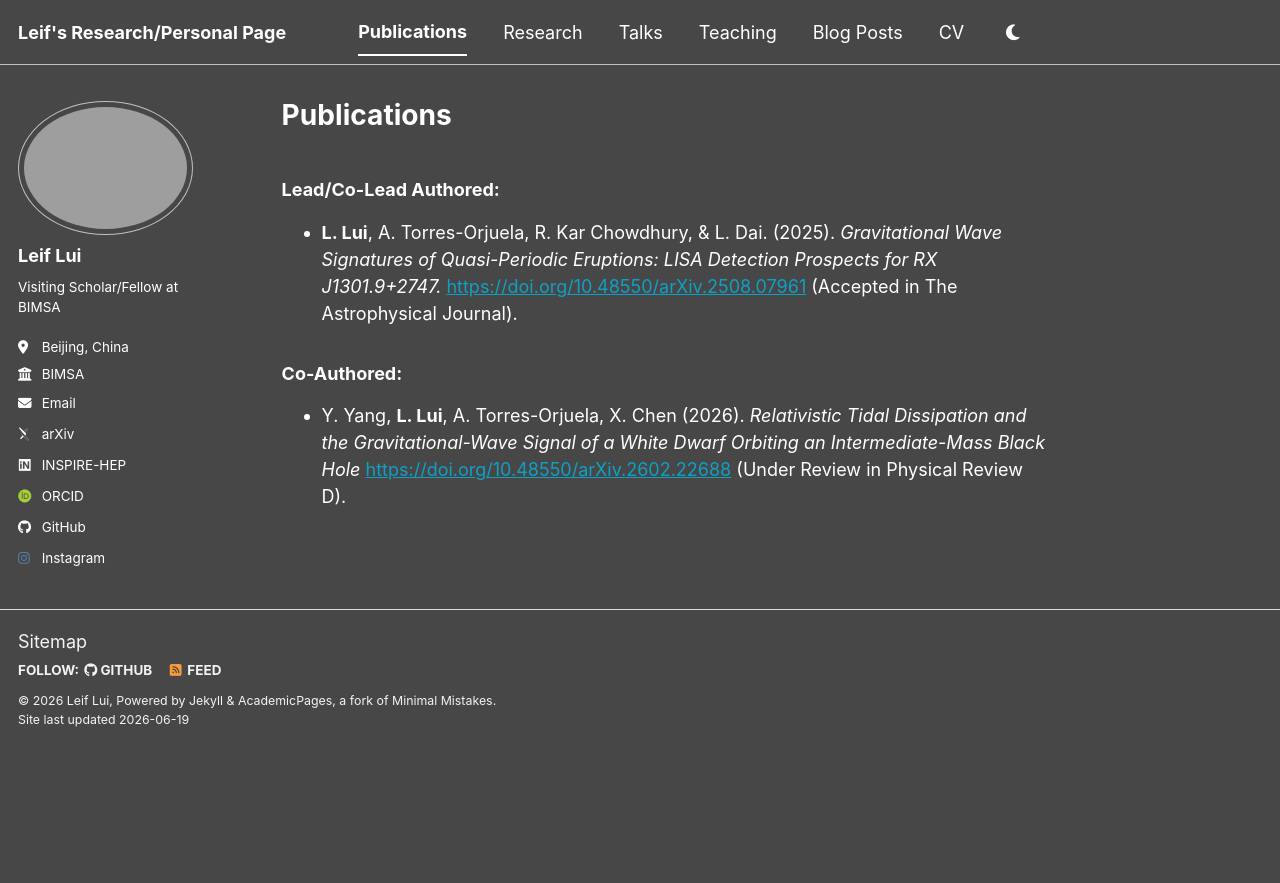
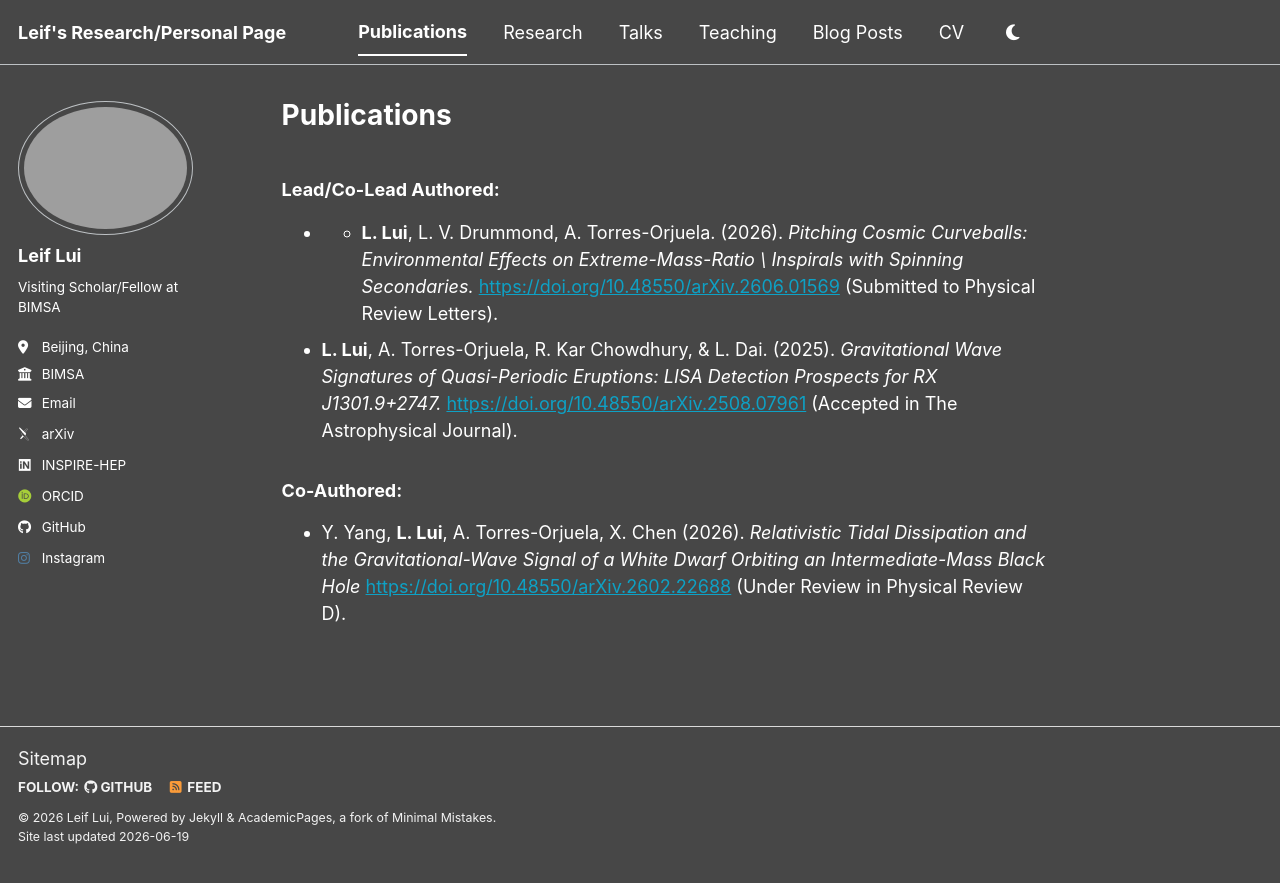
Before and after one commit to leiflui/leiflui.github.io, a Jekyll site: the page built from _pages/publications.md, in a window 1280 px wide. Shown: the top 883 px of the page. Built offline with Jekyll 4.4.1, drawn with Linux system fonts in a browser that asks for light colours; some web fonts are replaced; a script bundle is joined from its source files by our own code; library files that are not in the unit come from our copies.

Commit message:
Update publications.md

```diff
--- a/_pages/publications.md
+++ b/_pages/publications.md
@@ -5,6 +5,7 @@
 ---
 
 ### Lead/Co-Lead Authored:
+- - **L. Lui**, L. V. Drummond, A. Torres-Orjuela. (2026). *Pitching Cosmic Curveballs: Environmental Effects on Extreme-Mass-Ratio \\ Inspirals with Spinning Secondaries.* [https://doi.org/10.48550/arXiv.2606.01569](https://arxiv.org/abs/2606.01569) (Submitted to Physical Review Letters).
 - **L. Lui**, A. Torres-Orjuela, R. Kar Chowdhury, &  L. Dai. (2025). *Gravitational Wave Signatures of Quasi-Periodic Eruptions: LISA Detection Prospects for RX J1301.9+2747.* [https://doi.org/10.48550/arXiv.2508.07961](https://arxiv.org/abs/2508.07961) (Accepted in The Astrophysical Journal).
 
 ### Co-Authored:
```
